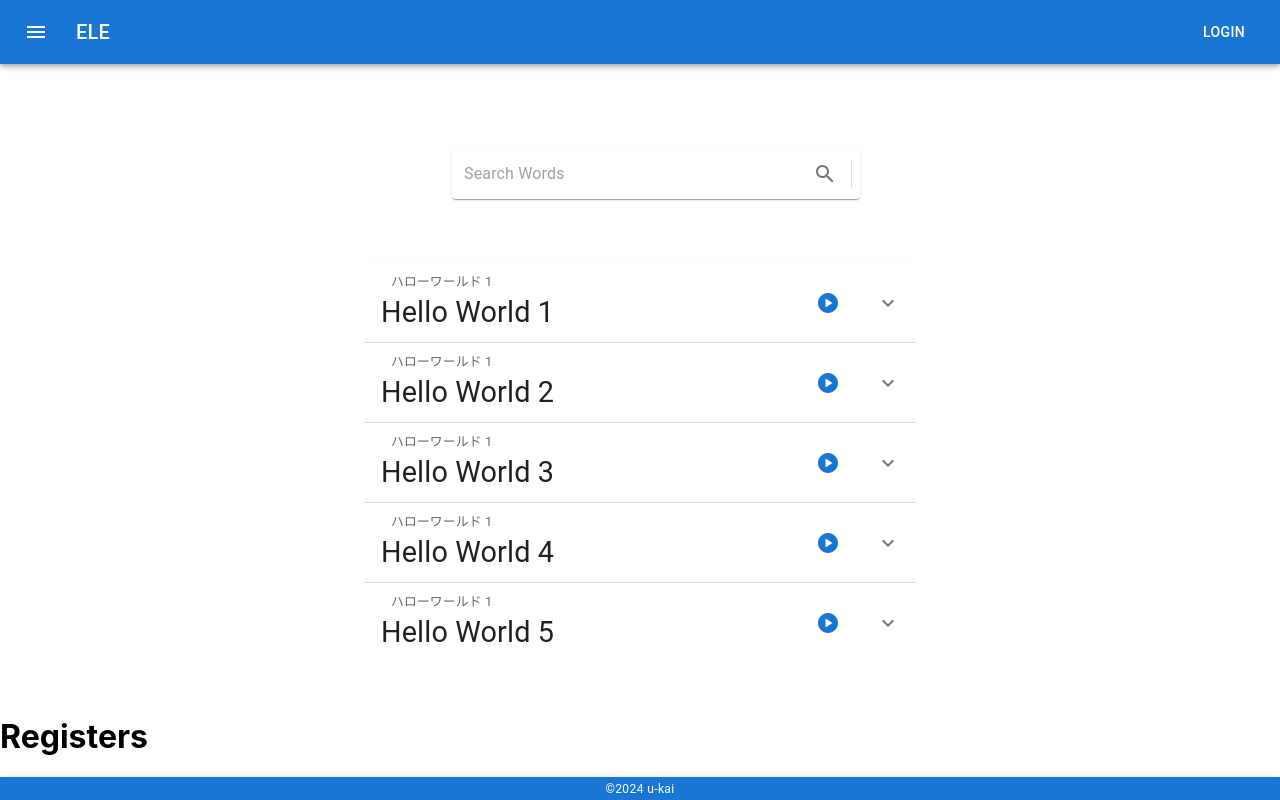
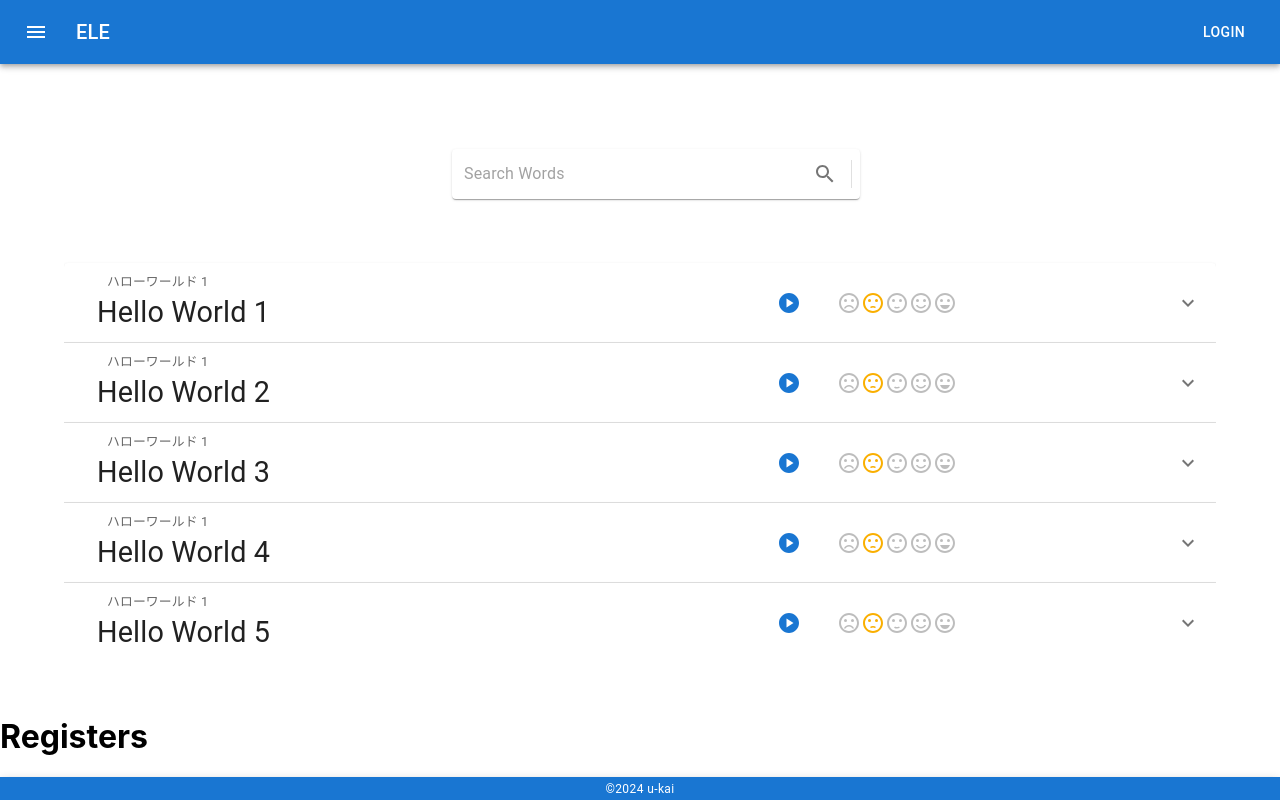
Before and after one commit to u-kai/home-k8s-app, a React (Create React App) app in the folder frontend/: page / in a window 1280 px wide. Built offline with nearby package versions, Linux system fonts and the light colour scheme.

Commit message:
fix width container

```diff
--- a/frontend/src/components/List/elements/Container.tsx
+++ b/frontend/src/components/List/elements/Container.tsx
@@ -6,7 +6,6 @@ import { WordAndSentences } from "./Items/WordAndSentences";
 export const ListContainer = () => {
   return (
     <Container
-      maxWidth="sm"
       sx={{
         padding: 5,
       }}
@@ -32,7 +31,7 @@ export const ListContainer = () => {
           })}
 
           <WordAndSentences
-            word={`Hello Worlddddddddddddddddddddddddddddddddddddddddddddddddd `}
+            word={`Hello Worldddddddddddddd `}
             pronunciation={`ハローワールドドドドドドドドドドドドドドドドドドド`}
             sentences={["Hi Hello World", "Humm Hello World"]}
             meaning={`こんにちは世界 `}
--- a/frontend/src/components/List/elements/Items/WordAndSentences.tsx
+++ b/frontend/src/components/List/elements/Items/WordAndSentences.tsx
@@ -5,6 +5,8 @@ import AccordionDetails from "@mui/material/AccordionDetails";
 import Typography from "@mui/material/Typography";
 import ExpandMoreIcon from "@mui/icons-material/ExpandMore";
 import { WordLine } from "./WordLine";
+import { styled } from "styled-components";
+import { Rates } from "./Rates";
 
 type WordAndSentencesProps = {
   word: string;
@@ -20,14 +22,17 @@ export const WordAndSentences = (props: WordAndSentencesProps) => {
         expandIcon={<ExpandMoreIcon />}
         aria-controls="panel1a-content"
         id="panel1a-header"
-        sx={{ height: 80 }}
+        sx={{ height: 80, zIndex: 1 }}
       >
-        <Typography sx={{ width: "100%", zIndex: 1 }}>
-          <WordLine
-            word={props.word}
-            pronunciation={props.pronunciation}
-            wordSize="large"
-          />
+        <Typography sx={{ width: "80%" }}>
+          <HorizontalContainer>
+            <WordLine
+              word={props.word}
+              pronunciation={props.pronunciation}
+              wordSize="large"
+            />
+            <Rates />
+          </HorizontalContainer>
         </Typography>
       </AccordionSummary>
       <AccordionDetails>
@@ -49,3 +54,11 @@ export const WordAndSentences = (props: WordAndSentencesProps) => {
     </Accordion>
   );
 };
+
+const HorizontalContainer = styled.div`
+  display: flex;
+  flex-direction: row;
+  justify-content: space-between;
+  align-items: center;
+  width: 100%;
+`;
--- a/frontend/src/components/List/elements/Items/WordLine.tsx
+++ b/frontend/src/components/List/elements/Items/WordLine.tsx
@@ -32,11 +32,11 @@ export const WordLine = (props: WordLineProps) => {
   return (
     <ListItem
       secondaryAction={
-        <Button>
+        <Button sx={{ zIndex: 2 }}>
           <PlayCircleIcon onClick={() => speak(props.word)} />
         </Button>
       }
-      sx={{ padding: 0 }}
+      sx={{ height: 80, zIndex: 1, width: "100%" }}
     >
       <VerticalContainer>
         <Pronunciation>{props.pronunciation}</Pronunciation>
@@ -55,6 +55,7 @@ const VerticalContainer = styled.div`
   height: 100%;
   padding: 1px;
   width: 100%;
+  overflow: hidden;
 `;
 
 const Pronunciation = styled.div`
@@ -65,6 +66,6 @@ const Pronunciation = styled.div`
 
 const Word = styled.div<{ fontSize: string }>`
   font-size: ${(props) => props.fontSize};
-  width: 300px;
-  overflow: hidden;
+  width: 80%;
+  white-space: nowrap;
 `;
```
